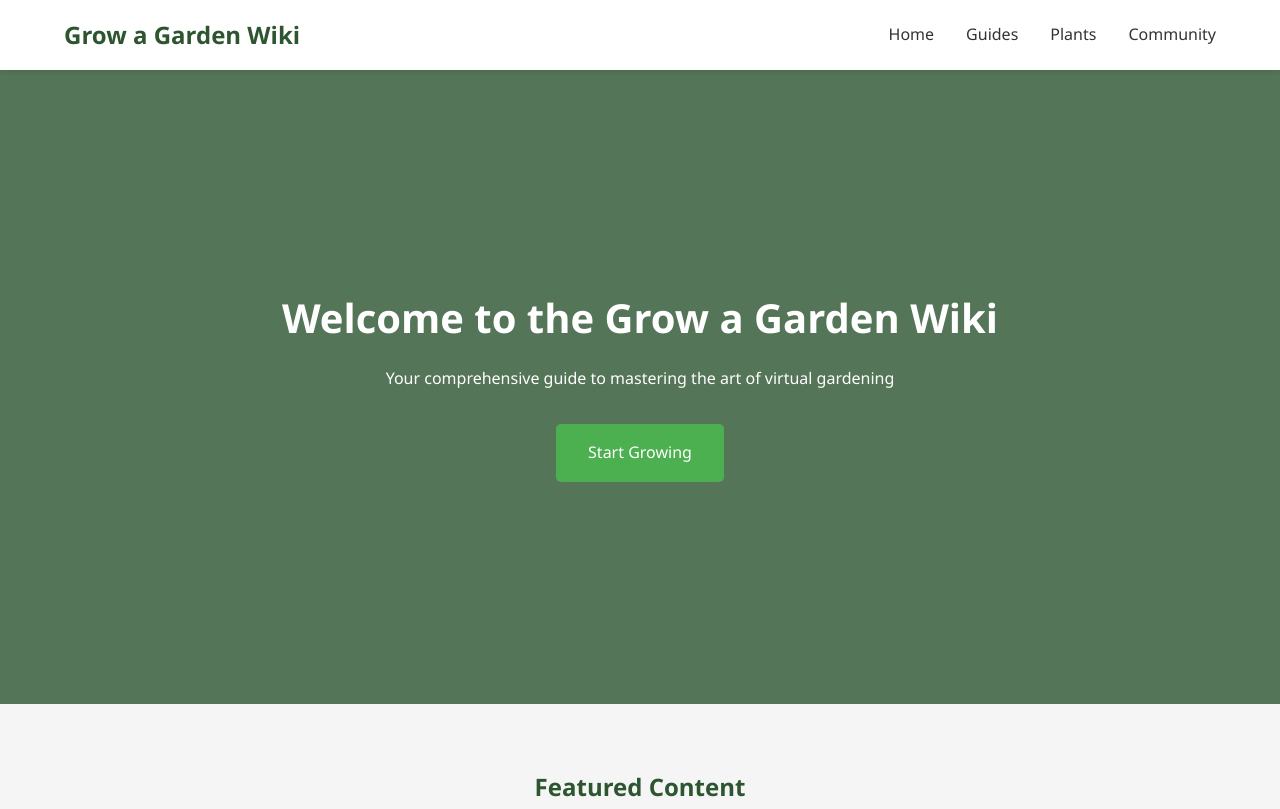
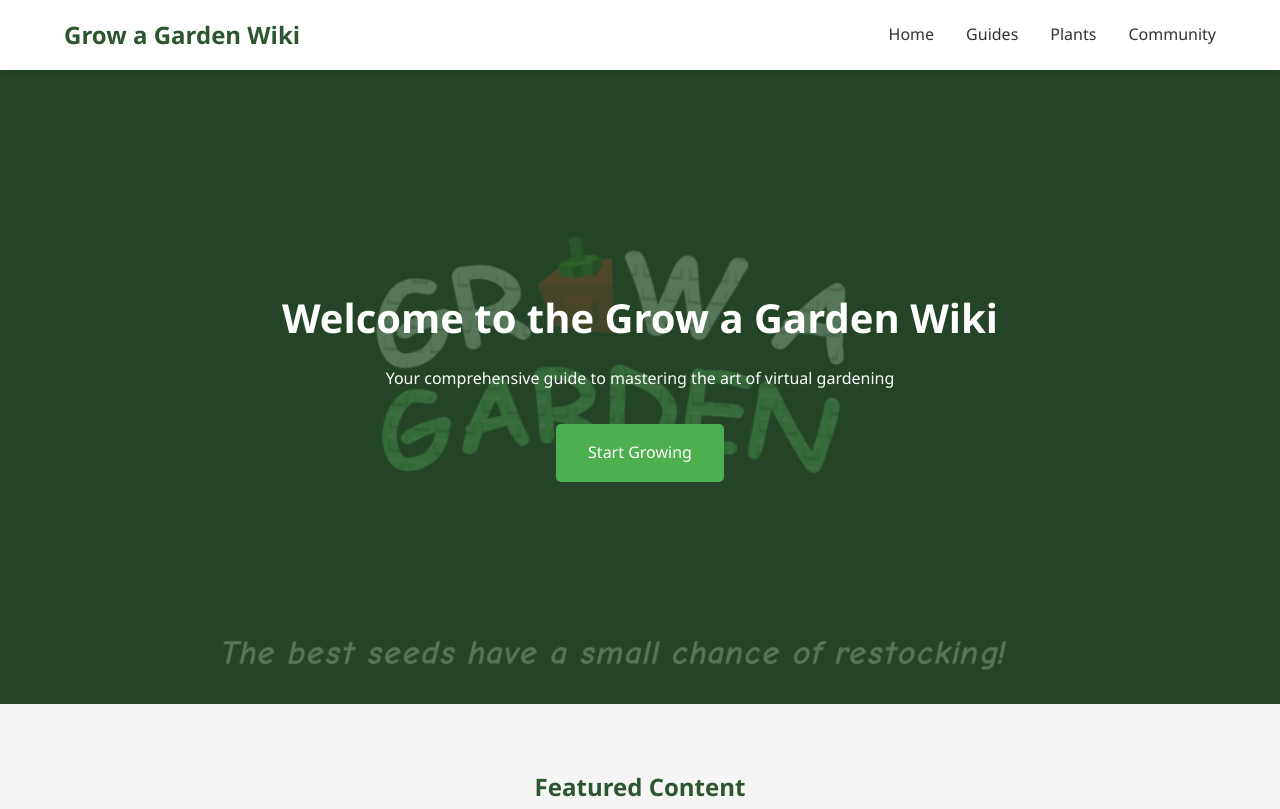
Before and after one commit to nuclearwarhead55/Grow-a-Garden, a plain HTML site: page index.html in a window 1280 px wide. Shown: the top 809 px of the page. Drawn offline with Linux system fonts and the light colour scheme.

Commit message:
Fix hero background image path

```diff
--- a/styles.css
+++ b/styles.css
@@ -51,7 +51,7 @@ body {
 /* Hero Section */
 #hero {
     background: linear-gradient(rgba(44, 85, 48, 0.8), rgba(44, 85, 48, 0.8)),
-                url('Images/hero-bg.jpg') center/cover;
+                url('Images/Background.png') center/cover;
     height: 80vh;
     display: flex;
     align-items: center;
```
